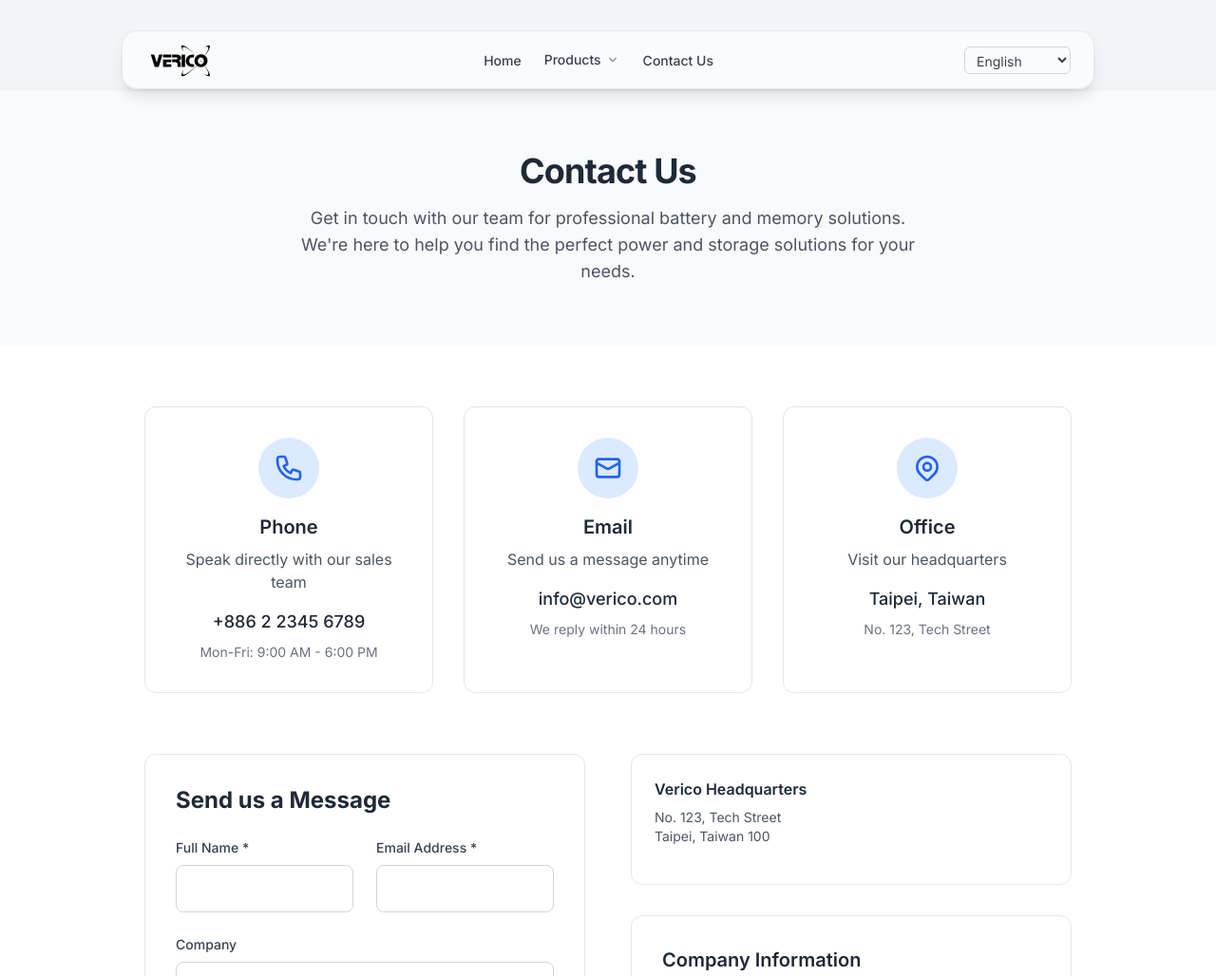
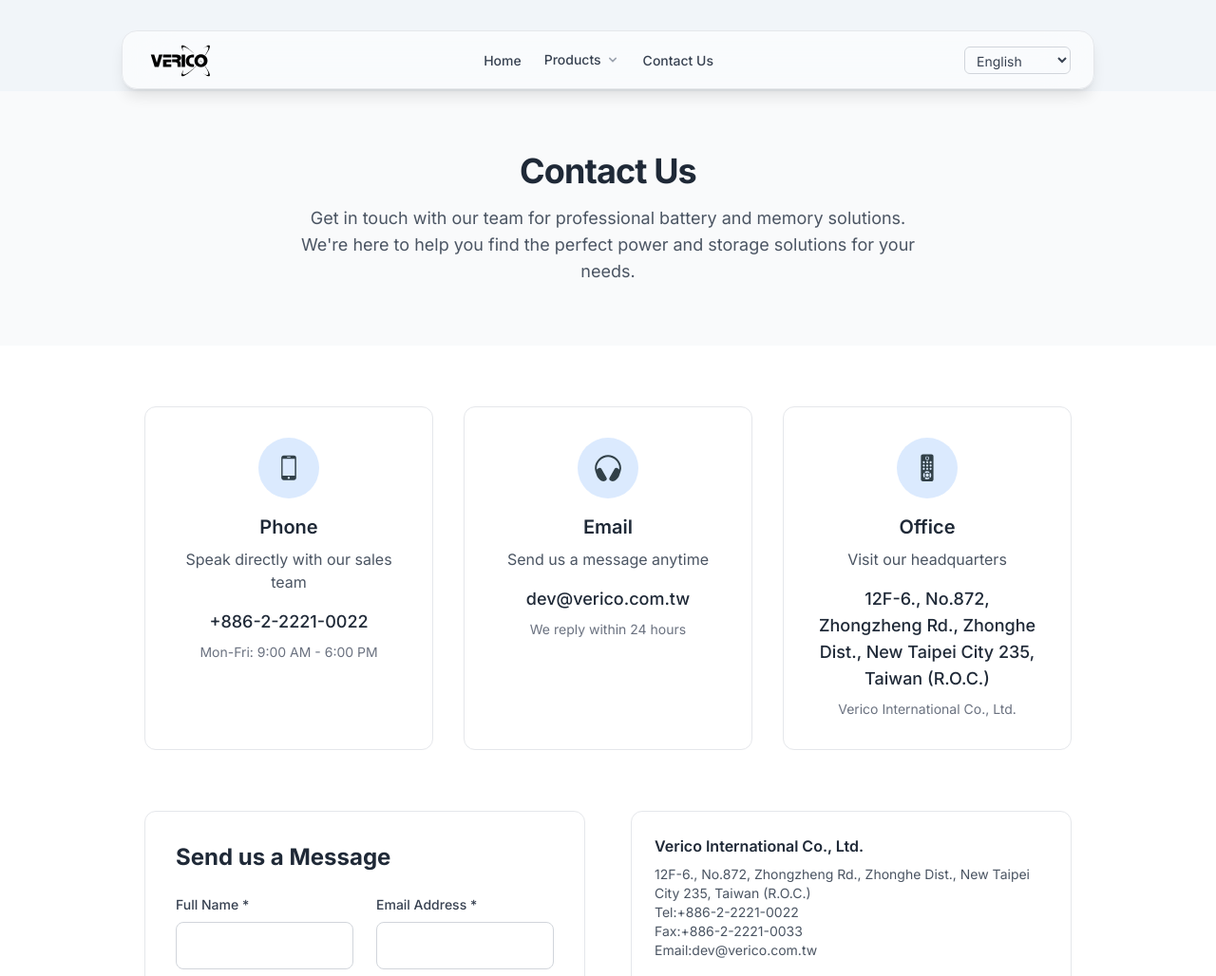
Before and after one commit to nicko1122/verico_website, an Eleventy site: page src/en/contact.njk in a window 1280 px wide. Shown: the top 1028 px of the page at 95% size. Built offline with nearby package versions, Linux system fonts and the light colour scheme; Eleventy itself is replaced by a stand-in of ours; files that its build step writes are made by us from their sources.

Commit message:
feat(contact): use product-style icon paths for contact methods and render with <img>

```diff
--- a/src/_data/contact.yml
+++ b/src/_data/contact.yml
@@ -6,19 +6,19 @@ en:
   contact_methods:
     - title: "Phone"
       description: "Speak directly with our sales team"
-      details: "+886 2 2345 6789"
+      details: "+886-2-2221-0022"
       meta: "Mon-Fri: 9:00 AM - 6:00 PM"
-      icon: "phone" # for mapping to an SVG or class
+      icon: assets/images/icons/icon-smartphone.svg
     - title: "Email"
       description: "Send us a message anytime"
-      details: "info@verico.com"
+      details: "dev@verico.com.tw"
       meta: "We reply within 24 hours"
-      icon: "email"
+      icon: assets/images/icons/icon-headset.svg
     - title: "Office"
       description: "Visit our headquarters"
-      details: "Taipei, Taiwan"
-      meta: "No. 123, Tech Street"
-      icon: "office"
+      details: "12F-6., No.872, Zhongzheng Rd., Zhonghe Dist., New Taipei City 235, Taiwan (R.O.C.)"
+      meta: "Verico International Co., Ltd."
+      icon: assets/images/icons/icon-remote.svg
 
   form:
     title: "Send us a Message"
@@ -60,34 +60,34 @@ en:
     image: "assets/images/contact/office-map.jpg"
     alt: "Office Location Map"
     overlay:
-      title: "Verico Headquarters"
-      address: "No. 123, Tech Street<br>Taipei, Taiwan 100"
+      title: "Verico International Co., Ltd."
+      address: "12F-6., No.872, Zhongzheng Rd., Zhonghe Dist., New Taipei City 235, Taiwan (R.O.C.)<br>Tel:+886-2-2221-0022<br>Fax:+886-2-2221-0033<br>Email:dev@verico.com.tw"
 
   company_info:
     title: "Company Information"
     items:
       - title: "Business Hours"
         details: "Monday - Friday: 9:00 AM - 6:00 PM<br>Saturday: 10:00 AM - 4:00 PM"
-        icon: "business_hours"
+        icon: assets/images/icons/icon-laptop.svg
       - title: "Response Time"
         details: "Email: Within 24 hours<br>Phone: Immediate during business hours"
-        icon: "response_time"
+        icon: assets/images/icons/icon-smartphone.svg
       - title: "Certifications"
         details: "ISO 9001, CE, FCC, RoHS<br>UL Listed Products"
-        icon: "certifications"
+        icon: assets/images/icons/icon-eco-not-ego.svg
 
   faq:
-    title: "Frequently Asked Questions"
-    subtitle: "Find answers to common questions about our products and services"
+    title: "About Verico"
+    subtitle: "We are a professional manufacturer of battery and memory products, committed to delivering high-quality, reliable power and storage solutions for modern digital lifestyles."
     items:
-      - question: "What payment methods do you accept?"
-        answer: "We accept major credit cards, bank transfers, and PayPal. For large orders, we also offer net 30 payment terms for qualified businesses."
-      - question: "Do you offer international shipping?"
-        answer: "Yes, we ship worldwide. Shipping times and costs vary by location. Contact us for specific shipping quotes for your region."
-      - question: "What is your warranty policy?"
-        answer: "All our products come with a minimum 1-year warranty. Premium products include extended warranty options. Contact us for warranty details."
-      - question: "Can you provide custom solutions?"
-        answer: "Yes, we offer custom battery and memory solutions for OEM clients. Our engineering team can work with you to develop tailored solutions."
+      - question: "Total Solution Provider"
+        answer: "Verico International Co., Ltd. is more than just your memory and battery provider. We are a team of professional product marketers and consultants, offering not only high-quality power and storage devices but also comprehensive training and up-to-date market insights. Our sales and marketing team ensures our battery and memory solutions, pricing, and brand image remain at the forefront of the industry."
+      - question: "Together We Build"
+        answer: "With extensive experience in the memory, battery, and gaming industries, Verico collaborates closely with global partners. We share first-hand market trends and work together to develop innovative battery and memory solutions, driving joint business growth and success."
+      - question: "Memory & Battery Expert"
+        answer: "As a world-renowned expert in storage and battery technology, Verico is recognized for its innovation and design capabilities. We set ambitious goals beyond industry standards, continuously pushing the boundaries in both memory and energy solutions to earn the trust of our customers worldwide."
+      - question: "Design & Innovation"
+        answer: "Verico delivers cutting-edge memory and battery solutions tailored to current business needs while preparing clients for future technological advancements. Our commitment to performance and innovation spans USB flash drives, DRAM modules, SD cards, portable hard drives, SSDs, and advanced battery products."
 
 de:
   hero:
@@ -97,16 +97,16 @@ de:
   contact_methods:
     - title: "Telefon"
       description: "Sprechen Sie direkt mit unserem Vertriebsteam"
-      details: "+886 2 2345 6789"
-      meta: "Mo-Fr: 9:00 - 18:00 Uhr"
+      details: ""
+      meta: "Perks Distribution GmbH"
     - title: "E-Mail"
       description: "Senden Sie uns jederzeit eine Nachricht"
-      details: "info@verico.com"
-      meta: "Wir antworten innerhalb von 24 Stunden"
+      details: ""
+      meta: "Frauendorfer Str.6, 03058 Neuhausen, Germany"
     - title: "Büro"
       description: "Besuchen Sie unseren Hauptsitz"
-      details: "Taipei, Taiwan"
-      meta: "Nr. 123, Tech Street"
+      details: ""
+      meta: "CEO: Alexander Laske"
 
   form:
     title: "Senden Sie uns eine Nachricht"
@@ -138,8 +138,8 @@ de:
     image: "assets/images/contact/office-map.jpg"
     alt: "Standortkarte des Büros"
     overlay:
-      title: "Verico Hauptsitz"
-      address: "Nr. 123, Tech Street<br>Taipeh, Taiwan 100"
+      title: "Perks Distribution GmbH"
+      address: "Frauendorfer Str.6, 03058 Neuhausen, Germany<br>CEO: Alexander Laske<br>Registergericht Cottbus; HRB 14018 CB<br>USt.ID: DE 815 810 334<br>Steuernummer 056/116/03462<br>Bank Accounts: Commerzbank: €:IBAN: DE78 1804 0000 0150 9660 00; $US:IBAN: DE51 1804 0000 0150 9660 ; BIC: COBADEFFXXX"
 
   company_info:
     title: "Firmeninformation"
@@ -152,14 +152,14 @@ de:
         details: "ISO 9001, CE, FCC, RoHS<br>UL-gelistete Produkte"
 
   faq:
-    title: "Häufig gestellte Fragen"
-    subtitle: "Finden Sie Antworten auf häufig gestellte Fragen zu unseren Produkten und Dienstleistungen"
+    title: "Über Peaks"
+    subtitle: "Wir sind ein professioneller Hersteller von Batterie- und Speicherprodukten und engagieren uns für die Bereitstellung hochwertiger, zuverlässiger Energie- und Speicherlösungen für moderne digitale Lebensstile."
     items:
-      - question: "Welche Zahlungsmethoden akzeptieren Sie?"
-        answer: "Wir akzeptieren gängige Kreditkarten, Banküberweisungen und PayPal. Für Großaufträge bieten wir qualifizierten Unternehmen auch Zahlungsbedingungen von 30 Tagen netto an."
-      - question: "Bieten Sie internationalen Versand an?"
-        answer: "Ja, wir versenden weltweit. Versandzeiten und -kosten variieren je nach Standort. Kontaktieren Sie uns für spezifische Versandangebote für Ihre Region."
-      - question: "Was ist Ihre Garantiebestimmung?"
-        answer: "Alle unsere Produkte haben eine Mindestgarantie von 1 Jahr. Premium-Produkte beinhalten erweiterte Garantieoptionen. Kontaktieren Sie uns für Garantiedetails."
-      - question: "Können Sie maßgeschneiderte Lösungen anbieten?"
-        answer: "Ja, wir bieten maßgeschneiderte Akku- und Speicherlösungen für OEM-Kunden an. Unser Ingenieurteam kann mit Ihnen zusammenarbeiten, um maßgeschneiderte Lösungen zu entwickeln."
+      - question: "Komplettlösungsanbieter"
+        answer: "Peaks International Co., Ltd. ist mehr als nur Ihr Anbieter für Speicher- und Batterielösungen. Wir sind ein Team aus professionellen Produktvermarktern und Beratern und bieten nicht nur hochwertige Energie- und Speichergeräte, sondern auch umfassende Schulungen und aktuelle Markteinblicke. Unser Vertriebs- und Marketingteam sorgt dafür, dass unsere Batterie- und Speicherlösungen, Preisgestaltung und Markenimage stets an der Spitze der Branche stehen."
+      - question: "Gemeinsam zum Erfolg"
+        answer: "Mit umfassender Erfahrung in den Bereichen Speicher, Batterien und Gaming arbeitet Peaks eng mit globalen Partnern zusammen. Wir teilen aktuelle Markttrends aus erster Hand und entwickeln gemeinsam innovative Batterie- und Speicherlösungen, um das gemeinsame Geschäftswachstum und den Erfolg voranzutreiben."
+      - question: "Experte für Speicher & Batterien"
+        answer: "Als weltweit anerkannter Experte für Speicher- und Batterietechnologie ist Peaks für seine Innovations- und Designkompetenz bekannt. Wir setzen uns ehrgeizige Ziele, die über Branchenstandards hinausgehen, und treiben kontinuierlich die Grenzen sowohl im Speicher- als auch im Energiebereich voran, um das Vertrauen unserer Kunden weltweit zu gewinnen."
+      - question: "Design & Innovation"
+        answer: "Peaks liefert fortschrittliche Speicher- und Batterielösungen, die auf aktuelle Geschäftsanforderungen zugeschnitten sind und Kunden gleichzeitig auf zukünftige technologische Entwicklungen vorbereiten. Unser Engagement für Leistung und Innovation umfasst USB-Flash-Laufwerke, DRAM-Module, SD-Karten, tragbare Festplatten, SSDs und fortschrittliche Batterieprodukte."
--- a/src/en/contact.njk
+++ b/src/en/contact.njk
@@ -25,16 +25,7 @@ permalink: /en/contact/index.html
             {% for method in data.contact_methods %}
             <div class="contact-card bg-white rounded-xl border border-gray-200 p-8 text-center">
                 <div class="bg-blue-100 rounded-full w-16 h-16 flex items-center justify-center mx-auto mb-4">
-                    {# In a real project, you would map method.icon to a specific SVG #}
-                    <svg class="w-8 h-8 text-blue-600 contact-icon" fill="none" stroke="currentColor" viewBox="0 0 24 24">
-                        {% if method.icon == 'phone' %}
-                        <path stroke-linecap="round" stroke-linejoin="round" stroke-width="2" d="M3 5a2 2 0 012-2h3.28a1 1 0 01.948.684l1.498 4.493a1 1 0 01-.502 1.21l-2.257 1.13a11.042 11.042 0 005.516 5.516l1.13-2.257a1 1 0 011.21-.502l4.493 1.498a1 1 0 01.684.949V19a2 2 0 01-2 2h-1C9.716 21 3 14.284 3 6V5z"></path>
-                        {% elif method.icon == 'email' %}
-                        <path stroke-linecap="round" stroke-linejoin="round" stroke-width="2" d="M3 8l7.89 4.26a2 2 0 002.22 0L21 8M5 19h14a2 2 0 002-2V7a2 2 0 00-2-2H5a2 2 0 00-2 2v10a2 2 0 002 2z"></path>
-                        {% elif method.icon == 'office' %}
-                         <path stroke-linecap="round" stroke-linejoin="round" stroke-width="2" d="M17.657 16.657L13.414 20.9a1.998 1.998 0 01-2.827 0l-4.244-4.243a8 8 0 1111.314 0z"></path><path stroke-linecap="round" stroke-linejoin="round" stroke-width="2" d="M15 11a3 3 0 11-6 0 3 3 0 016 0z"></path>
-                        {% endif %}
-                    </svg>
+                    <img src="{{ ('/' + method.icon) | url }}" alt="{{ method.title }}" class="w-8 h-8 object-contain" />
                 </div>
                 <h3 class="text-xl font-semibold text-gray-800 mb-2">{{ method.title }}</h3>
                 <p class="text-gray-600 mb-4">{{ method.description }}</p>
```
Also changed, not shown: src/de/contact.njk (+1 -10 lines).
